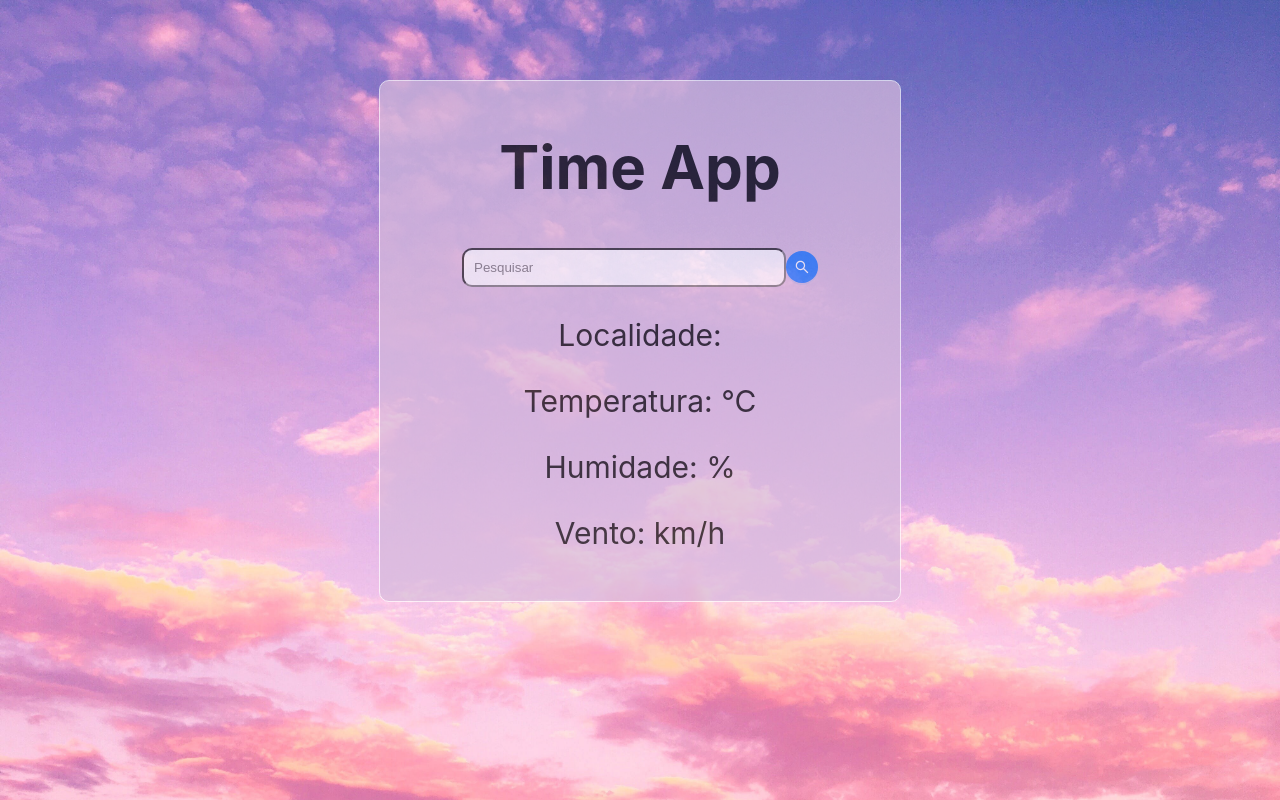
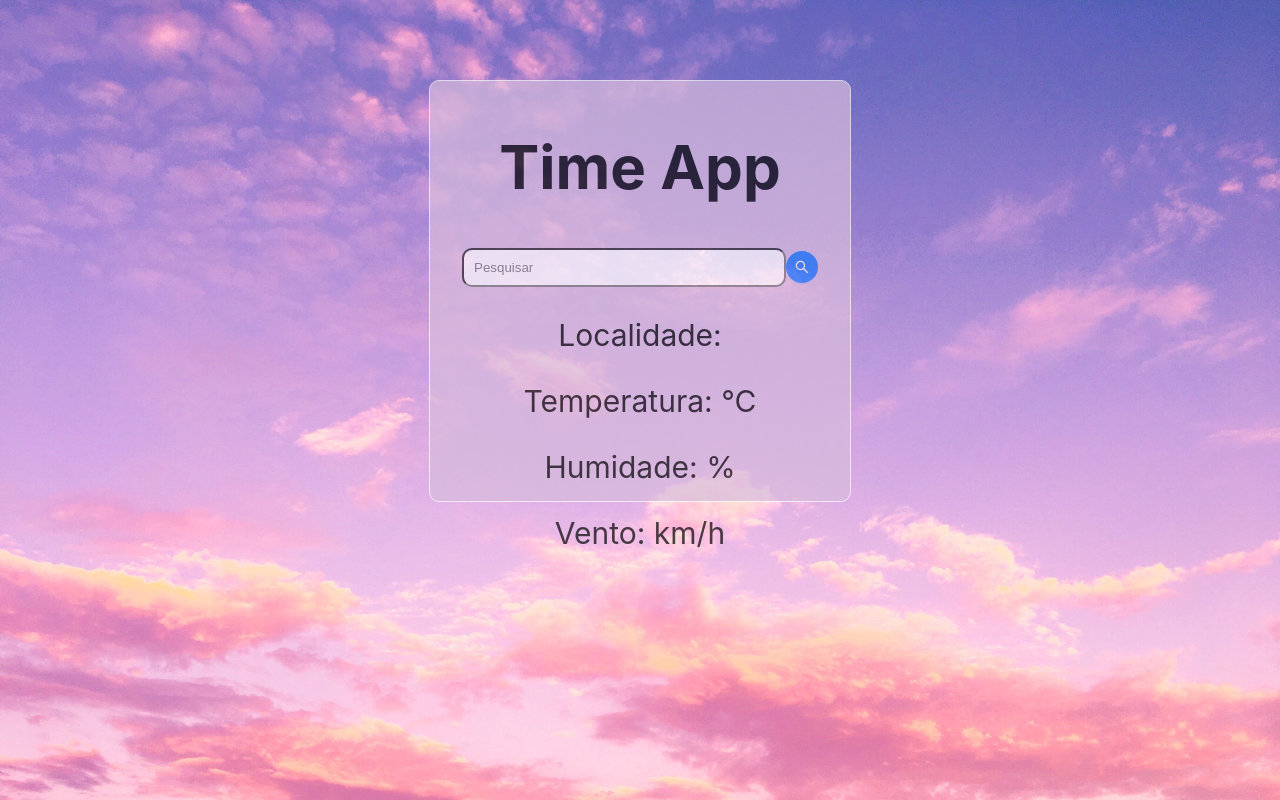
Before and after one commit to Isaiasdesemvolvedor/Clim-tico, a React (Create React App) app: page / in a window 1280 px wide. Built offline with nearby package versions, Linux system fonts and the light colour scheme.

Commit message:
Update App.css

```diff
--- a/src/App.css
+++ b/src/App.css
@@ -2,8 +2,8 @@
     position: relative;
     margin: auto;
     top: 10vh;
-    height: 500px;
-    width: 500px;
+    height: 400px;
+    width: 400px;
     font-size: 30px;
     border-radius: 10px;
     color: rgb(0, 0, 0);
@@ -32,8 +32,8 @@
     }
     @media only screen and (min-width:415px) and (max-width:515px){
     .container{
-     width: 390px;
-     height: 400px;
+     width: 350px;
+     height: 350px;
     font-size: 20px;
     top:17vh;
     }
```
